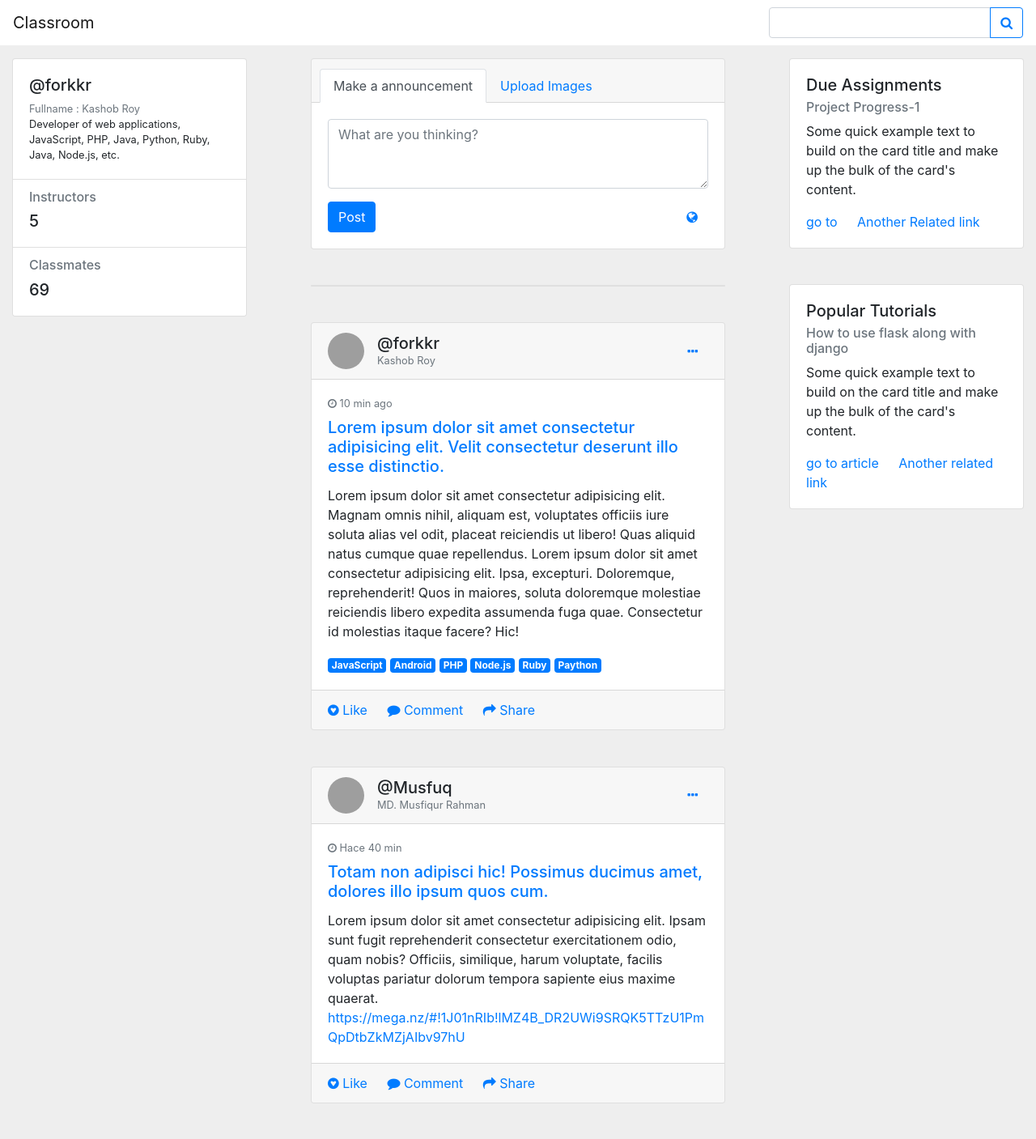
After one commit to tanvirfahim15/CS_Classroom, a Flask app: page /news-feed in a window 1280 px wide. The commit adds this page. Shown: the whole page at 81% size. Run offline with Flask 2, Linux system fonts and the light colour scheme; the visitor is signed in with stand-in values (Sample User, id 1); data that the repository does not hold is empty; parts of the project's set-up code (start-up, migrations or seed data) failed here and were passed over; some libraries are stand-ins or nearby versions; grey boxes are pictures that could not be loaded.

Commit message:
Classroom feed intial commit.

```diff
--- a/app.py
+++ b/app.py
@@ -21,6 +21,7 @@ from paths.Simulation.IterativeDp.EditDistanceApp import app as edit_distance
 from paths.Simulation.IterativeDp.LISApp import app as lis
 from paths.Simulation.IterativeDp.FibonacciApp import app as dpfib
 from paths.Simulation.IterativeDp.LCS import app as lcs
+from paths.OnlineClassroom.ClassroomFeed import app as classroom_feed
 
 
 
@@ -59,6 +60,9 @@ app.register_blueprint(dpfib)
 app.register_blueprint(lcs)
 
 
+# Online Classroom
+app.register_blueprint(classroom_feed)
+
 @app.route("/")
 def home():
     return render_template(
--- a/classes/Blog/Qpredict/Qpredict.py
+++ b/classes/Blog/Qpredict/Qpredict.py
@@ -1,6 +1,6 @@
 from bs4 import BeautifulSoup
 
-input = open('classes/Blog/Qpredict/idf.txt', encoding="utf8").readlines()
+input = open('/home/forkkr/PycharmProjects/CS_Classroom/classes/Blog/Qpredict/idf.txt', encoding="utf8").readlines()
 
 idf = {}
 for line in input:
--- /dev/null
+++ b/templates/OnlineClassroom/post_and_comment/assignments_and_tutorial.html
@@ -0,0 +1,22 @@
+<div class="col-md-3">
+    <div class="card gedf-card">
+        <div class="card-body">
+            <h5 class="card-title">Due Assignments</h5>
+            <h6 class="card-subtitle mb-2 text-muted">Project Progress-1</h6>
+            <p class="card-text">Some quick example text to build on the card title and make up the bulk of the
+                card's content.</p>
+            <a href="#" class="card-link">go to</a>
+            <a href="#" class="card-link">Another Related link</a>
+        </div>
+    </div>
+    <div class="card gedf-card">
+            <div class="card-body">
+                <h5 class="card-title">Popular Tutorials</h5>
+                <h6 class="card-subtitle mb-2 text-muted">How to use flask along with django</h6>
+                <p class="card-text">Some quick example text to build on the card title and make up the bulk of the
+                    card's content.</p>
+                <a href="#" class="card-link">go to article</a>
+                <a href="#" class="card-link">Another related link</a>
+            </div>
+        </div>
+</div>
--- /dev/null
+++ b/templates/OnlineClassroom/post_and_comment/feed.html
@@ -0,0 +1,19 @@
+
+{% extends 'OnlineClassroom/post_and_comment/feed_layout.html' %}
+{% block body %}
+        <div class="row">
+            {% include "OnlineClassroom/post_and_comment/me_and_others.html" %}
+
+            <div class="col-md-6 gedf-main">
+                <! -- create a post.-- >
+                {% include "OnlineClassroom/post_and_comment/post_create_and_update.html" %}
+                <!-- create post end /////-->
+
+                <!--- \\\\\\\show posts-->
+                {%  include "OnlineClassroom/post_and_comment/post_show_on_news_feed.html" %}
+                <!-- show post end /////-->
+
+            </div>
+            {% include "OnlineClassroom/post_and_comment/assignments_and_tutorial.html" %}
+        </div>
+{% endblock %}
--- /dev/null
+++ b/templates/OnlineClassroom/post_and_comment/feed_layout.html
@@ -0,0 +1,83 @@
+<!DOCTYPE html>
+<html lang="en">
+<head>
+    <meta charset="utf-8">
+    <!-- This file has been downloaded from Bootsnipp.com. Enjoy! -->
+    <title>CS Classroom</title>
+        <meta name="viewport" content="width=device-width, initial-scale=1">
+    <link href="http://maxcdn.bootstrapcdn.com/bootstrap/4.1.1/css/bootstrap.min.css" rel="stylesheet">
+    <style type="text/css">
+        body {
+            background-color: #eeeeee;
+        }
+
+        .h7 {
+            font-size: 0.8rem;
+        }
+
+        .gedf-wrapper {
+            margin-top: 0.97rem;
+        }
+
+        @media (min-width: 992px) {
+            .gedf-main {
+                padding-left: 4rem;
+                padding-right: 4rem;
+            }
+            .gedf-card {
+                margin-bottom: 2.77rem;
+            }
+        }
+
+        /**Reset Bootstrap*/
+        .dropdown-toggle::after {
+            content: none;
+            display: none;
+        }
+    </style>
+    <script src="http://code.jquery.com/jquery-1.11.1.min.js"></script>
+    <script src="http://maxcdn.bootstrapcdn.com/bootstrap/4.1.1/js/bootstrap.min.js"></script>
+</head>
+<body>
+<link href="https://stackpath.bootstrapcdn.com/font-awesome/4.7.0/css/font-awesome.min.css" rel="stylesheet" integrity="sha384-wvfXpqpZZVQGK6TAh5PVlGOfQNHSoD2xbE+QkPxCAFlNEevoEH3Sl0sibVcOQVnN"
+        crossorigin="anonymous">
+
+<script src="https://code.jquery.com/jquery-3.3.1.slim.min.js" integrity="sha384-q8i/X+965DzO0rT7abK41JStQIAqVgRVzpbzo5smXKp4YfRvH+8abtTE1Pi6jizo"
+        crossorigin="anonymous"></script>
+ <script src="https://cdnjs.cloudflare.com/ajax/libs/popper.js/1.14.3/umd/popper.min.js" integrity="sha384-ZMP7rVo3mIykV+2+9J3UJ46jBk0WLaUAdn689aCwoqbBJiSnjAK/l8WvCWPIPm49"
+        crossorigin="anonymous"></script>
+<script src="https://stackpath.bootstrapcdn.com/bootstrap/4.1.3/js/bootstrap.min.js" integrity="sha384-ChfqqxuZUCnJSK3+MXmPNIyE6ZbWh2IMqE241rYiqJxyMiZ6OW/JmZQ5stwEULTy"
+        crossorigin="anonymous"></script>
+
+<nav class="navbar navbar-light bg-white">
+        <a href="#" class="navbar-brand">Classroom</a>
+        <form class="form-inline">
+            <div class="input-group">
+                <input type="text" class="form-control" aria-label="Recipient's username" aria-describedby="button-addon2">
+                <div class="input-group-append">
+                    <button class="btn btn-outline-primary" type="button" id="button-addon2">
+                        <i class="fa fa-search"></i>
+                    </button>
+                </div>
+            </div>
+        </form>
+    </nav>
+
+
+<script>
+
+    function updatePost()
+    {
+        document.getElementById("postid").submit();
+    }
+
+</script>
+
+<div class="container-fluid gedf-wrapper">
+    {% block body %} {% endblock %}
+</div>
+<script type="text/javascript">
+
+</script>
+</body>
+</html>
--- /dev/null
+++ b/templates/OnlineClassroom/post_and_comment/me_and_others.html
@@ -0,0 +1,21 @@
+<div class="col-md-3">
+    <div class="card">
+        <div class="card-body">
+            <div class="h5">@forkkr</div>
+            <div class="h7 text-muted">Fullname : Kashob Roy</div>
+            <div class="h7">Developer of web applications, JavaScript, PHP, Java, Python, Ruby, Java, Node.js,
+                etc.
+            </div>
+        </div>
+        <ul class="list-group list-group-flush">
+            <li class="list-group-item">
+                <div class="h6 text-muted">Instructors</div>
+                <div class="h5">5</div>
+            </li>
+            <li class="list-group-item">
+                <div class="h6 text-muted">Classmates</div>
+                <div class="h5">69</div>
+            </li>
+        </ul>
+    </div>
+</div>
--- /dev/null
+++ b/templates/OnlineClassroom/post_and_comment/post_create_and_update.html
@@ -0,0 +1,53 @@
+<div class="card gedf-card">
+    <div class="card-header">
+        <ul class="nav nav-tabs card-header-tabs" id="myTab" role="tablist">
+            <li class="nav-item">
+                <a class="nav-link active" id="posts-tab" data-toggle="tab" href="#posts" role="tab" aria-controls="posts" aria-selected="true">Make
+                    a announcement</a>
+            </li>
+            <li class="nav-item">
+                <a class="nav-link" id="images-tab" data-toggle="tab" role="tab" aria-controls="images" aria-selected="false" href="#images">Upload Images</a>
+            </li>
+        </ul>
+    </div>
+    <div class="card-body">
+         <form id="postid" action = "/entry_data" method = "POST">
+            <div class="tab-content" id="myTabContent">
+
+                <div class="tab-pane fade show active" id="posts" role="tabpanel" aria-labelledby="posts-tab">
+                    <div class="form-group">
+                        <label class="sr-only" for="message">post</label>
+                        <textarea class="form-control" id="message" name="message" rows="3" placeholder="What are you thinking?"></textarea>
+                    </div>
+
+                </div>
+
+                <div class="tab-pane fade" id="images" role="tabpanel" aria-labelledby="images-tab">
+                    <div class="form-group">
+                        <div class="custom-file">
+                            <input type="file" class="custom-file-input" id="customFile" name="files">
+                            <label class="custom-file-label" for="customFile">Upload image</label>
+                        </div>
+                    </div>
+                    <div class="py-4"></div>
+                </div>
+            </div>
+            <div class="btn-toolbar justify-content-between">
+                <div class="btn-group">
+                    <button type="submit" class="btn btn-primary">Post</button>
+                </div>
+                <div class="btn-group">
+                    <button id="btnGroupDrop1" type="button" class="btn btn-link dropdown-toggle" data-toggle="dropdown" aria-haspopup="true"
+                        aria-expanded="false">
+                        <i class="fa fa-globe"></i>
+                    </button>
+                    <div class="dropdown-menu dropdown-menu-right" aria-labelledby="btnGroupDrop1">
+                        <a class="dropdown-item" href="#"><i class="fa fa-globe"></i> Public</a>
+                        <a class="dropdown-item" href="#"><i class="fa fa-users"></i> Friends</a>
+                        <a class="dropdown-item" href="#"><i class="fa fa-user"></i> Just me</a>
+                    </div>
+                </div>
+            </div>
+         </form>
+    </div>
+</div>
--- /dev/null
+++ b/templates/OnlineClassroom/post_and_comment/post_show_on_news_feed.html
@@ -0,0 +1,164 @@
+<div class="card gedf-card">
+    {% for dt in data %}
+    <div class="card-header">
+        <div class="d-flex justify-content-between align-items-center">
+            <div class="d-flex justify-content-between align-items-center">
+                <div class="mr-2">
+                    <img class="rounded-circle" width="45" src="https://picsum.photos/50/50" alt="">
+                </div>
+                {% if dt["authors"]=='' %}
+                <div class="ml-2">
+                    <div class="h5 m-0">@Anonymous</div>
+                </div>
+                {% else %}
+                <div class="ml-2">
+                    <div class="h5 m-0">@{{ dt["authors"] }}</div>
+                </div>
+                {% endif %}
+            </div>
+            <div>
+                <div class="dropdown">
+                    <button class="btn btn-link dropdown-toggle" type="button" id="gedf-drop1" data-toggle="dropdown" aria-haspopup="true" aria-expanded="false">
+                        <i class="fa fa-ellipsis-h"></i>
+                    </button>
+                    <div class="dropdown-menu dropdown-menu-right" aria-labelledby="gedf-drop1">
+                        <div class="h6 dropdown-header">Configuration</div>
+                        <a class="dropdown-item" href="#">Save</a>
+                        <a class="dropdown-item" href="#">Hide</a>
+                        <a class="dropdown-item" href="#">Report</a>
+                    </div>
+                </div>
+            </div>
+        </div>
+
+    </div>
+    <div class="card-body">
+        <div class="text-muted h7 mb-2"> <i class="fa fa-clock-o"></i>10 min ago</div>
+        <a class="card-link" href="#">
+            <h5 class="card-title">Lorem ipsum dolor sit amet, consectetur adip.</h5>
+        </a>
+
+        <p class="card-text">
+            {{dt["posttext"] }}
+        </p>
+    </div>
+    <div class="card-footer">
+        <a href="#" class="card-link"><i class="fa fa-gittip"></i> Like</a>
+        <a href="{{ url_for('classroom_feed.comment_entry',id = dt["_id"]) }}" class="card-link" method='POST'><i class="fa fa-comment"></i> Comment</a>
+        <a href="#" class="card-link"><i class="fa fa-mail-forward"></i> Share</a>
+    </div>
+    {% endfor %}
+</div>
+<!-- Post /////-->
+
+
+<!--- \\\\\\\Post-->
+<div class="card gedf-card">
+    <div class="card-header">
+        <div class="d-flex justify-content-between align-items-center">
+            <div class="d-flex justify-content-between align-items-center">
+                <div class="mr-2">
+                    <img class="rounded-circle" width="45" src="https://picsum.photos/50/50" alt="">
+                </div>
+                <div class="ml-2">
+                    <div class="h5 m-0">@forkkr</div>
+                    <div class="h7 text-muted">Kashob Roy</div>
+                </div>
+            </div>
+            <div>
+                <div class="dropdown">
+                    <button class="btn btn-link dropdown-toggle" type="button" id="gedf-drop1" data-toggle="dropdown" aria-haspopup="true" aria-expanded="false">
+                        <i class="fa fa-ellipsis-h"></i>
+                    </button>
+                    <div class="dropdown-menu dropdown-menu-right" aria-labelledby="gedf-drop1">
+                        <div class="h6 dropdown-header">Configuration</div>
+                        <a class="dropdown-item" href="#">Save</a>
+                        <a class="dropdown-item" href="#">Hide</a>
+                        <a class="dropdown-item" href="#">Report</a>
+                    </div>
+                </div>
+            </div>
+        </div>
+
+    </div>
+    <div class="card-body">
+        <div class="text-muted h7 mb-2"> <i class="fa fa-clock-o"></i> 10 min ago</div>
+        <a class="card-link" href="#">
+            <h5 class="card-title"> Lorem ipsum dolor sit amet consectetur adipisicing elit. Velit consectetur
+                deserunt illo esse distinctio.</h5>
+        </a>
+
+        <p class="card-text">
+            Lorem ipsum dolor sit amet consectetur adipisicing elit. Magnam omnis nihil, aliquam est, voluptates officiis iure soluta
+            alias vel odit, placeat reiciendis ut libero! Quas aliquid natus cumque quae repellendus. Lorem
+            ipsum dolor sit amet consectetur adipisicing elit. Ipsa, excepturi. Doloremque, reprehenderit!
+            Quos in maiores, soluta doloremque molestiae reiciendis libero expedita assumenda fuga quae.
+            Consectetur id molestias itaque facere? Hic!
+        </p>
+        <div>
+            <span class="badge badge-primary">JavaScript</span>
+            <span class="badge badge-primary">Android</span>
+            <span class="badge badge-primary">PHP</span>
+            <span class="badge badge-primary">Node.js</span>
+            <span class="badge badge-primary">Ruby</span>
+            <span class="badge badge-primary">Paython</span>
+        </div>
+    </div>
+    <div class="card-footer">
+        <a href="#" class="card-link"><i class="fa fa-gittip"></i> Like</a>
+        <a href="#" class="card-link"><i class="fa fa-comment"></i> Comment</a>
+        <a href="#" class="card-link"><i class="fa fa-mail-forward"></i> Share</a>
+    </div>
+</div>
+<!-- Post /////-->
+
+
+<!--- \\\\\\\Post-->
+<div class="card gedf-card">
+    <div class="card-header">
+        <div class="d-flex justify-content-between align-items-center">
+            <div class="d-flex justify-content-between align-items-center">
+                <div class="mr-2">
+                    <img class="rounded-circle" width="45" src="https://picsum.photos/50/50" alt="">
+                </div>
+                <div class="ml-2">
+                    <div class="h5 m-0">@Musfuq</div>
+                    <div class="h7 text-muted">MD. Musfiqur Rahman</div>
+                </div>
+            </div>
+            <div>
+                <div class="dropdown">
+                    <button class="btn btn-link dropdown-toggle" type="button" id="gedf-drop1" data-toggle="dropdown" aria-haspopup="true" aria-expanded="false">
+                        <i class="fa fa-ellipsis-h"></i>
+                    </button>
+                    <div class="dropdown-menu dropdown-menu-right" aria-labelledby="gedf-drop1">
+                        <div class="h6 dropdown-header">Configuration</div>
+                        <a class="dropdown-item" href="#">Save</a>
+                        <a class="dropdown-item" href="#">Hide</a>
+                        <a class="dropdown-item" href="#">Report</a>
+                    </div>
+                </div>
+            </div>
+        </div>
+
+    </div>
+    <div class="card-body">
+        <div class="text-muted h7 mb-2"> <i class="fa fa-clock-o"></i> Hace 40 min</div>
+        <a class="card-link" href="#">
+            <h5 class="card-title">Totam non adipisci hic! Possimus ducimus amet, dolores illo ipsum quos
+                cum.</h5>
+        </a>
+
+        <p class="card-text">
+            Lorem ipsum dolor sit amet consectetur adipisicing elit. Ipsam sunt fugit reprehenderit consectetur exercitationem odio,
+            quam nobis? Officiis, similique, harum voluptate, facilis voluptas pariatur dolorum tempora sapiente
+            eius maxime quaerat.
+            <a href="https://mega.nz/#!1J01nRIb!lMZ4B_DR2UWi9SRQK5TTzU1PmQpDtbZkMZjAIbv97hU" target="_blank">https://mega.nz/#!1J01nRIb!lMZ4B_DR2UWi9SRQK5TTzU1PmQpDtbZkMZjAIbv97hU</a>
+        </p>
+    </div>
+    <div class="card-footer">
+        <a href="#" class="card-link"><i class="fa fa-gittip"></i> Like</a>
+        <a href="#" class="card-link"><i class="fa fa-comment"></i> Comment</a>
+        <a href="#" class="card-link"><i class="fa fa-mail-forward"></i> Share</a>
+    </div>
+</div>
--- a/templates/nav.html
+++ b/templates/nav.html
@@ -77,6 +77,12 @@
 
         </li>
 
+        <li class="nav-item">
+                 <a class="nav-link" href="/news-feed" style="color: white" onmouseover="this.style.color='#3bdd79'"
+               onmouseout="this.style.color='white'">
+                 Online Classroom </a>
+         </li>
+
          <li class="nav-item">
                  <a class="nav-link" href="/online_forum/forum_home" style="color: white" onmouseover="this.style.color='#3bdd79'"
                onmouseout="this.style.color='white'">
```
Also changed, not shown: Service/OnlineClassroom/ClassroomFeed.py (added, +33 -0 lines), paths/OnlineClassroom/ClassroomFeed.py (added, +33 -0 lines), templates/OnlineClassroom/post_and_comment/comment.html (added, +11 -0 lines), templates/OnlineClassroom/post_and_comment/post_with_comments.html (added, +83 -0 lines), pattern/ObserverPattern.py (line endings or trailing spaces).
